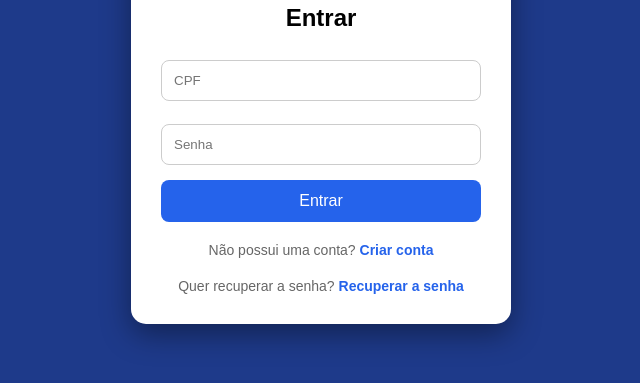
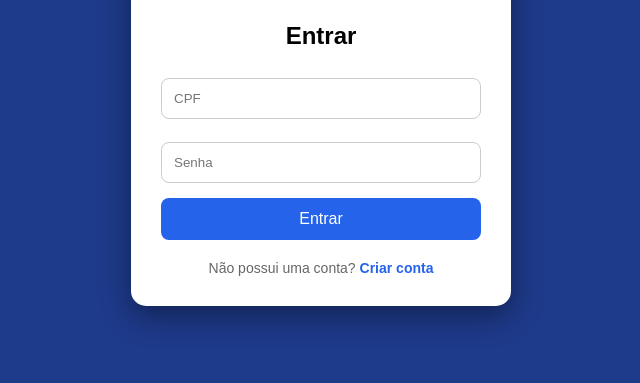
Before and after one commit to GuerraVPN/Tarefas, a plain HTML site: page index.html in a window 1280 px wide. Shown: the part 297-680 px from the top of the page, without its empty margins (319-959 px from the left). Drawn offline with Linux system fonts and the light colour scheme.

Commit message:
Update index.html

```diff
--- a/index.html
+++ b/index.html
@@ -142,14 +142,8 @@
 
         <div class="criar-conta">
             Não possui uma conta?
-            <a href="#">
+            <a href="criarconta.html">
                 Criar conta
-            </a>
-        </div>
-        <div class="recuperar">
-            Quer recuperar a senha?
-            <a href="#">
-                Recuperar a senha
             </a>
         </div>
 
```
